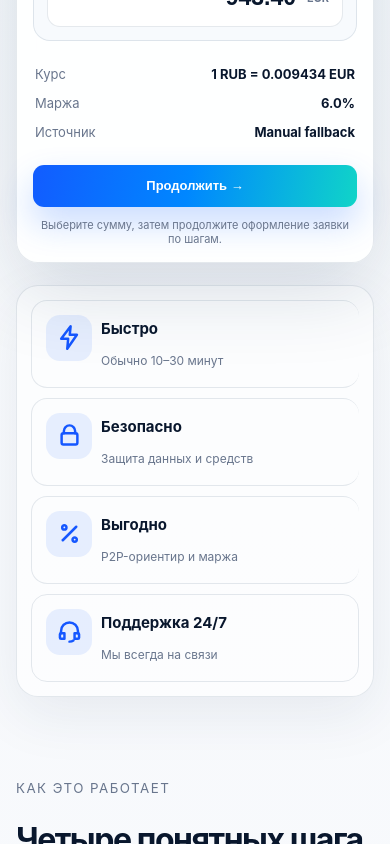
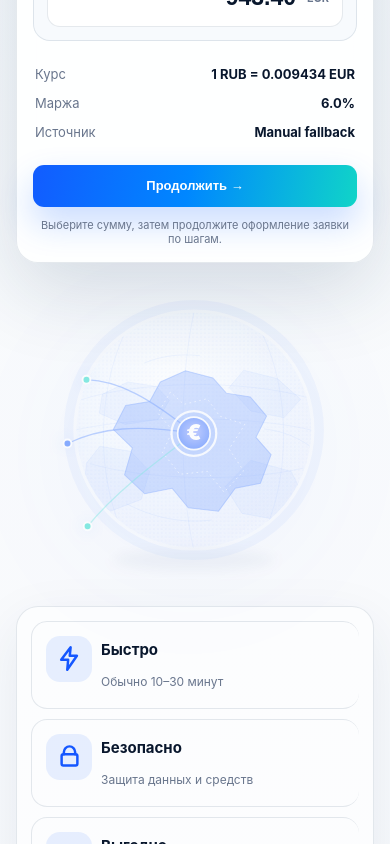
Before and after one commit to kebabboy24/EuroFlow, a Next.js app: page / in a window 390 px wide. Shown: the part 1156-2000 px from the top of the page. Built offline with nearby package versions, Linux system fonts and the light colour scheme; no server answers.

Commit message:
Add premium Europe hero globe

```diff
--- a/app/globals.css
+++ b/app/globals.css
@@ -967,116 +967,165 @@ h1 {
 }
 
 .hero-visual {
+  --globe-core: #ffffff;
+  --globe-mid: #edf5ff;
+  --globe-edge: #cedaff;
+  --globe-dot: rgba(22, 93, 255, .28);
+  --globe-grid: rgba(22, 93, 255, .13);
+  --globe-land: rgba(22, 93, 255, .08);
+  --globe-europe: rgba(22, 93, 255, .34);
+  --route-strong: rgba(22, 93, 255, .78);
+  --route-soft: rgba(18, 215, 199, .68);
   position: absolute;
   z-index: 1;
-  left: 39%;
+  left: 40.5%;
   top: 48px;
-  width: min(650px, 52vw);
-  aspect-ratio: 1.19;
+  width: min(610px, 48vw);
+  aspect-ratio: 1.23;
   pointer-events: none;
-  opacity: .96;
-}
-
-.europe-planet {
+  opacity: .9;
+}
+
+.hero-globe {
   width: 100%;
   height: 100%;
   overflow: visible;
-  filter: drop-shadow(0 34px 86px rgba(21, 87, 255, .14));
-}
-
-.planet-shadow {
-  fill: rgba(11, 38, 92, .1);
-  filter: blur(8px);
-}
-
-.planet-rim {
+  filter: drop-shadow(0 28px 70px rgba(22, 93, 255, .12));
+}
+
+.hero-globe-shadow {
+  fill: rgba(11, 38, 92, .08);
+  filter: blur(10px);
+}
+
+.hero-globe-halo {
   fill: none;
-  stroke: rgba(21, 87, 255, .1);
-  stroke-width: 18;
-}
-
-.planet-surface {
-  fill: url(#globeSurface);
-}
-
-.globe-dot-field {
-  opacity: .9;
-}
-
-.globe-grid {
+  stroke: rgba(22, 93, 255, .08);
+  stroke-width: 17;
+}
+
+.hero-globe-surface {
+  fill: url(#efGlobeSurface);
+}
+
+.hero-globe-dots {
+  opacity: .72;
+}
+
+.hero-globe-grid {
   fill: none;
-  stroke: rgba(21, 87, 255, .12);
+  stroke: var(--globe-grid);
+  stroke-width: 1.35;
+}
+
+.hero-globe-land {
+  fill: var(--globe-land);
+  stroke: rgba(22, 93, 255, .13);
+  stroke-width: 1.2;
+}
+
+.hero-globe-land.thin {
+  fill: none;
+  stroke: rgba(22, 93, 255, .16);
+  stroke-width: 1.2;
+  stroke-linecap: round;
+}
+
+.hero-globe-europe {
+  fill: var(--globe-europe);
+  stroke: rgba(22, 93, 255, .42);
+  stroke-width: 1.8;
+}
+
+.hero-globe-coast {
+  fill: none;
+  stroke: rgba(255,255,255,.76);
   stroke-width: 1.4;
-}
-
-.surrounding-land {
-  fill: rgba(21, 87, 255, .07);
-  stroke: rgba(21, 87, 255, .14);
-  stroke-width: 1.3;
-}
-
-.europe-core {
-  fill: rgba(21, 87, 255, .38);
-  stroke: rgba(21, 87, 255, .44);
-  stroke-width: 2;
-}
-
-.europe-detail {
+  stroke-dasharray: 3 6;
+}
+
+.hero-route {
   fill: none;
-  stroke: rgba(255,255,255,.78);
-  stroke-width: 1.5;
-  stroke-dasharray: 3 6;
-}
-
-.payment-arc {
-  fill: none;
-  stroke: url(#routeGradient);
-  stroke-width: 2.8;
+  stroke: url(#efRouteGradient);
+  stroke-width: 2.35;
   stroke-linecap: round;
-  opacity: .78;
-}
-
-.payment-node {
-  fill: #7c78ff;
+  opacity: .68;
+}
+
+.hero-route.route-cis {
+  stroke: var(--route-strong);
+}
+
+.hero-route.route-south {
+  stroke: var(--route-soft);
+}
+
+.hero-node {
   stroke: rgba(255,255,255,.94);
+  stroke-width: 3.4;
+  filter: drop-shadow(0 0 14px rgba(22, 93, 255, .24));
+}
+
+.hero-node.blue {
+  fill: #165dff;
+}
+
+.hero-node.cyan {
+  fill: #12d7c7;
+}
+
+.hero-euro-orbit {
+  fill: rgba(22, 93, 255, .12);
+  stroke: rgba(255,255,255,.88);
   stroke-width: 4;
-  filter: drop-shadow(0 0 16px rgba(21, 87, 255, .28));
-}
-
-.euro-badge-ring {
-  fill: rgba(21, 87, 255, .16);
-  stroke: rgba(255,255,255,.9);
-  stroke-width: 4;
-  filter: drop-shadow(0 0 24px rgba(21, 87, 255, .28));
-}
-
-.euro-badge {
-  fill: url(#euroCenterGlow);
-  stroke: rgba(255,255,255,.95);
+  filter: drop-shadow(0 0 24px rgba(22, 93, 255, .26));
+}
+
+.hero-euro-core {
+  fill: url(#efEuroGlow);
+  stroke: rgba(255,255,255,.94);
   stroke-width: 3;
 }
 
-.euro-symbol {
+.hero-euro-symbol {
   fill: #fff;
-  font-size: 41px;
+  font-size: 39px;
   font-weight: 900;
   font-family: Inter, ui-sans-serif, system-ui, sans-serif;
 }
 
 html[data-theme="dark"] .hero-visual {
-  opacity: .78;
-}
-
-html[data-theme="dark"] .planet-surface {
-  opacity: .52;
-}
-
-html[data-theme="dark"] .europe-core {
-  fill: rgba(91, 117, 255, .42);
-}
-
-html[data-theme="dark"] .payment-arc {
-  opacity: .86;
+  --globe-core: #0b2a55;
+  --globe-mid: #071f42;
+  --globe-edge: #04152c;
+  --globe-dot: rgba(18, 215, 199, .22);
+  --globe-grid: rgba(103, 188, 255, .18);
+  --globe-land: rgba(71, 118, 255, .13);
+  --globe-europe: rgba(75, 103, 255, .42);
+  --route-strong: rgba(82, 129, 255, .92);
+  --route-soft: rgba(18, 215, 199, .84);
+  opacity: .8;
+}
+
+html[data-theme="dark"] .hero-globe {
+  filter: drop-shadow(0 28px 72px rgba(18, 215, 199, .13));
+}
+
+html[data-theme="dark"] .hero-globe-halo {
+  stroke: rgba(18, 215, 199, .13);
+}
+
+html[data-theme="dark"] .hero-globe-shadow {
+  fill: rgba(0,0,0,.26);
+}
+
+html[data-theme="dark"] .hero-globe-coast {
+  stroke: rgba(179, 225, 255, .34);
+}
+
+html[data-theme="dark"] .hero-node {
+  stroke: rgba(5, 20, 36, .9);
+  filter: drop-shadow(0 0 16px rgba(18, 215, 199, .32));
 }
 
 .exchange-panel {
@@ -1403,9 +1452,10 @@ html[data-theme="dark"] .card.form {
   }
 
   .hero-visual {
-    left: 42%;
-    top: 180px;
-    width: 56vw;
+    left: 48%;
+    top: 150px;
+    width: min(500px, 48vw);
+    opacity: .58;
   }
 
   .exchange-panel {
@@ -1431,7 +1481,27 @@ html[data-theme="dark"] .card.form {
     padding: 34px 0 22px;
   }
 
+  .hero-copy {
+    order: 1;
+  }
+
+  .exchange-panel {
+    order: 2;
+  }
+
   .hero-visual {
+    order: 3;
+    position: relative;
+    left: auto;
+    top: auto;
+    display: block;
+    width: min(100%, 360px);
+    margin: -8px auto 0;
+    opacity: .5;
+  }
+
+  .hero-transfer-lines .hero-route:nth-child(n+4),
+  .hero-transfer-points .hero-node:nth-child(n+4) {
     display: none;
   }
 
--- a/app/page.tsx
+++ b/app/page.tsx
@@ -1,5 +1,6 @@
 import Link from "next/link";
 import ExchangeCalculator from "@/components/ExchangeCalculator";
+import HeroGlobe from "@/components/HeroGlobe";
 
 type IconName = "plus" | "check" | "plane" | "currency" | "bolt" | "lock" | "percent" | "support";
 
@@ -116,59 +117,7 @@ export default function HomePage() {
             </Link>
           </div>
         </div>
-        <div className="hero-visual" aria-hidden="true">
-          <svg className="europe-planet" viewBox="0 0 620 520">
-            <defs>
-              <radialGradient id="globeSurface" cx="38%" cy="32%" r="70%">
-                <stop offset="0%" stopColor="#ffffff" stopOpacity="0.96" />
-                <stop offset="42%" stopColor="#eef4ff" stopOpacity="0.9" />
-                <stop offset="78%" stopColor="#dfe8ff" stopOpacity="0.54" />
-                <stop offset="100%" stopColor="#cdd8ff" stopOpacity="0.18" />
-              </radialGradient>
-              <linearGradient id="routeGradient" x1="0" y1="0" x2="1" y2="1">
-                <stop offset="0%" stopColor="#1557ff" />
-                <stop offset="100%" stopColor="#12d7c7" />
-              </linearGradient>
-              <radialGradient id="euroCenterGlow" cx="50%" cy="45%" r="60%">
-                <stop offset="0%" stopColor="#8b8cff" />
-                <stop offset="100%" stopColor="#1557ff" />
-              </radialGradient>
-              <pattern id="globeDots" width="8" height="8" patternUnits="userSpaceOnUse">
-                <circle cx="2" cy="2" r="1.1" fill="#1557ff" opacity="0.18" />
-              </pattern>
-              <clipPath id="globeClip">
-                <circle cx="310" cy="260" r="215" />
-              </clipPath>
-            </defs>
-
-            <ellipse className="planet-shadow" cx="310" cy="490" rx="150" ry="22" />
-            <circle className="planet-rim" cx="310" cy="260" r="215" />
-            <g clipPath="url(#globeClip)">
-              <circle className="planet-surface" cx="310" cy="260" r="215" />
-              <rect className="globe-dot-field" x="82" y="28" width="456" height="456" fill="url(#globeDots)" />
-              <path className="globe-grid" d="M102 206c91-38 292-46 416-8M96 260c113-31 314-31 428 0M122 319c93 33 270 39 388 10M202 55c-68 119-71 291-9 411M310 42c-28 125-30 311 0 438M420 58c67 119 70 286 9 407" />
-              <path className="surrounding-land" d="M158 192l48-23 50 7 23 25-19 35-61 10-47-20 6-34ZM154 280l56 10 34 38-14 50-55 22-49-35 4-52 24-33ZM402 150l58 14 42 37-30 33-58-13-38-42 26-29ZM411 302l74 20 23 49-47 39-66-12-29-49 45-47Z" />
-              <path className="europe-core" d="M258 168l45-20 49 13 24 28 44 6 27 35-20 37 27 31-20 53-45 8-29 41-55-7-28-35-49 11-36-34 14-50-34-33 22-43 44-6 20-33Z" />
-              <path className="europe-detail" d="M274 184l-22 39 26 31-18 39 31 39 50-5 30 38 35-39-25-39 28-46-45-14-22-32-42 10-26-21Z" />
-            </g>
-
-            <path className="payment-arc" d="M310 268 C222 202 181 174 139 168" />
-            <path className="payment-arc" d="M310 268 C207 247 151 246 94 270" />
-            <path className="payment-arc" d="M310 268 C202 320 151 358 111 410" />
-            <path className="payment-arc" d="M310 268 C382 187 436 159 497 151" />
-            <path className="payment-arc" d="M310 268 C420 258 481 286 532 326" />
-            <path className="payment-arc" d="M310 268 C357 361 377 412 382 466" />
-            <circle className="payment-node" cx="139" cy="168" r="8" />
-            <circle className="payment-node" cx="94" cy="270" r="8" />
-            <circle className="payment-node" cx="111" cy="410" r="8" />
-            <circle className="payment-node" cx="497" cy="151" r="8" />
-            <circle className="payment-node" cx="532" cy="326" r="8" />
-            <circle className="payment-node" cx="382" cy="466" r="8" />
-            <circle className="euro-badge-ring" cx="310" cy="268" r="42" />
-            <circle className="euro-badge" cx="310" cy="268" r="31" />
-            <text className="euro-symbol" x="310" y="280" textAnchor="middle">€</text>
-          </svg>
-        </div>
+        <HeroGlobe />
         <ExchangeCalculator />
       </section>
 
--- /dev/null
+++ b/components/HeroGlobe.tsx
@@ -0,0 +1,65 @@
+export default function HeroGlobe() {
+  return (
+    <div className="hero-visual" aria-hidden="true">
+      <svg className="hero-globe" viewBox="0 0 640 520" role="img">
+        <defs>
+          <radialGradient id="efGlobeSurface" cx="42%" cy="34%" r="72%">
+            <stop offset="0%" stopColor="var(--globe-core)" stopOpacity="1" />
+            <stop offset="52%" stopColor="var(--globe-mid)" stopOpacity="0.78" />
+            <stop offset="100%" stopColor="var(--globe-edge)" stopOpacity="0.18" />
+          </radialGradient>
+          <radialGradient id="efEuroGlow" cx="50%" cy="45%" r="62%">
+            <stop offset="0%" stopColor="#8ea0ff" />
+            <stop offset="100%" stopColor="#165dff" />
+          </radialGradient>
+          <linearGradient id="efRouteGradient" x1="0" y1="0" x2="1" y2="1">
+            <stop offset="0%" stopColor="#165dff" />
+            <stop offset="100%" stopColor="#12d7c7" />
+          </linearGradient>
+          <pattern id="efDotGrid" width="7" height="7" patternUnits="userSpaceOnUse">
+            <circle cx="1.7" cy="1.7" r="0.9" fill="var(--globe-dot)" />
+          </pattern>
+          <clipPath id="efGlobeClip">
+            <circle cx="318" cy="252" r="210" />
+          </clipPath>
+        </defs>
+
+        <ellipse className="hero-globe-shadow" cx="318" cy="484" rx="145" ry="20" />
+        <circle className="hero-globe-halo" cx="318" cy="252" r="224" />
+        <g clipPath="url(#efGlobeClip)">
+          <circle className="hero-globe-surface" cx="318" cy="252" r="210" />
+          <rect className="hero-globe-dots" x="98" y="34" width="440" height="438" fill="url(#efDotGrid)" />
+          <path className="hero-globe-grid" d="M116 198c99-33 288-38 405-4M105 252c122-27 319-27 431 2M132 312c98 29 270 34 382 8M206 56c-63 111-66 283-9 392M318 42c-26 119-27 305 0 426M430 60c62 110 64 275 8 388" />
+          <path className="hero-globe-land muted" d="M154 188l46-22 51 8 23 25-20 34-59 9-46-20 5-34ZM150 281l55 9 34 36-15 50-55 21-48-35 5-51 24-30ZM407 145l60 15 42 37-30 33-59-12-39-42 26-31ZM420 306l72 20 24 48-46 39-66-12-30-48 46-47Z" />
+          <path className="hero-globe-europe" d="M258 166l45-20 49 13 24 27 43 7 29 34-19 38 27 31-19 51-45 9-30 41-54-6-29-35-49 10-36-34 14-48-34-33 22-43 43-7 19-35Z" />
+          <path className="hero-globe-coast" d="M276 184l-22 38 26 31-18 39 31 39 49-5 30 37 35-38-26-39 28-44-45-15-22-31-42 10-24-22Z" />
+          <path className="hero-globe-land thin" d="M230 132c28-12 61-17 98-13M198 384c48 25 98 35 151 29M444 250c32 4 58 14 80 30" />
+        </g>
+
+        <g className="hero-transfer-lines">
+          <path className="hero-route route-cis" d="M318 258 C238 194 184 164 126 162" />
+          <path className="hero-route route-cis" d="M318 258 C218 242 153 247 92 276" />
+          <path className="hero-route route-south" d="M318 258 C236 320 176 365 128 424" />
+          <path className="hero-route route-austria" d="M318 258 C382 210 414 190 458 184" />
+          <path className="hero-route route-east" d="M318 258 C421 246 486 274 548 326" />
+          <path className="hero-route route-south" d="M318 258 C364 344 388 407 394 466" />
+        </g>
+
+        <g className="hero-transfer-points">
+          <circle className="hero-node cyan" cx="126" cy="162" r="7" />
+          <circle className="hero-node blue" cx="92" cy="276" r="7" />
+          <circle className="hero-node cyan" cx="128" cy="424" r="7" />
+          <circle className="hero-node blue" cx="458" cy="184" r="7" />
+          <circle className="hero-node cyan" cx="548" cy="326" r="7" />
+          <circle className="hero-node blue" cx="394" cy="466" r="7" />
+        </g>
+
+        <g className="hero-euro-mark">
+          <circle className="hero-euro-orbit" cx="318" cy="258" r="40" />
+          <circle className="hero-euro-core" cx="318" cy="258" r="29" />
+          <text className="hero-euro-symbol" x="318" y="270" textAnchor="middle">€</text>
+        </g>
+      </svg>
+    </div>
+  );
+}
```
